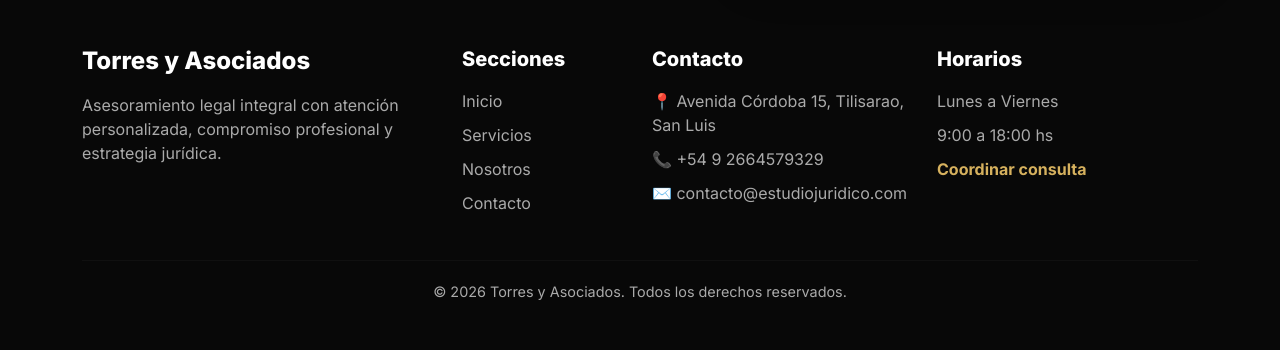
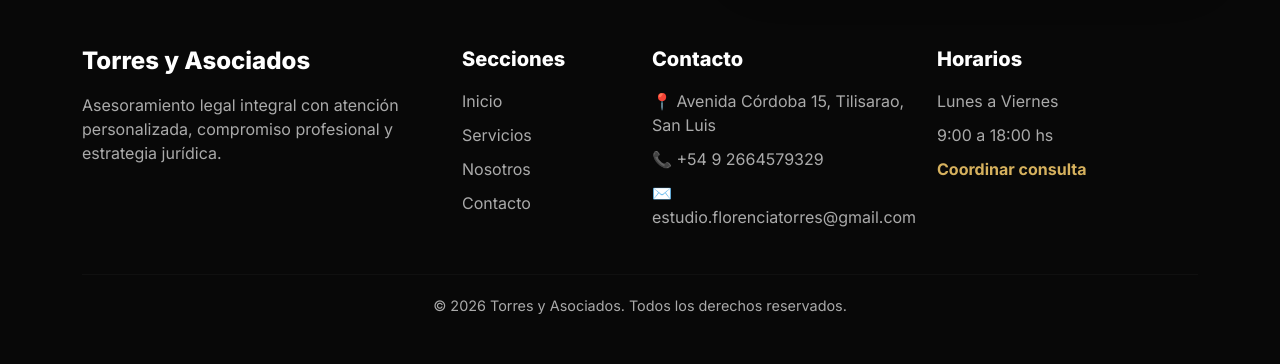
Before and after one commit to pedrinio10/torres-asociados-web, a Django app: page / in a window 1280 px wide. Shown: the part 5352-5716 px from the top of the page. Run offline with Django 5.2, Linux system fonts and the light colour scheme.

Commit message:
cambio de correos

```diff
--- a/core/templates/core/inicio.html
+++ b/core/templates/core/inicio.html
@@ -660,7 +660,7 @@
                         <span><i class="fa-solid fa-envelope"></i></span>
                         <div>
                             <strong>Email</strong>
-                            <p>contacto@estudiojuridico.com</p>
+                            <p>estudio.florenciatorres@gmail.com</p>
                         </div>
                     </div>
 
@@ -716,7 +716,7 @@
                 <h5>Contacto</h5>
                 <p>📍 Avenida Córdoba 15, Tilisarao, San Luis</p>
                 <p>📞 +54 9 2664579329</p>
-                <p>✉️ contacto@estudiojuridico.com</p>
+                <p>✉️ estudio.florenciatorres@gmail.com</p>
             </div>
 
             <div class="col-lg-3 col-md-4">
```
